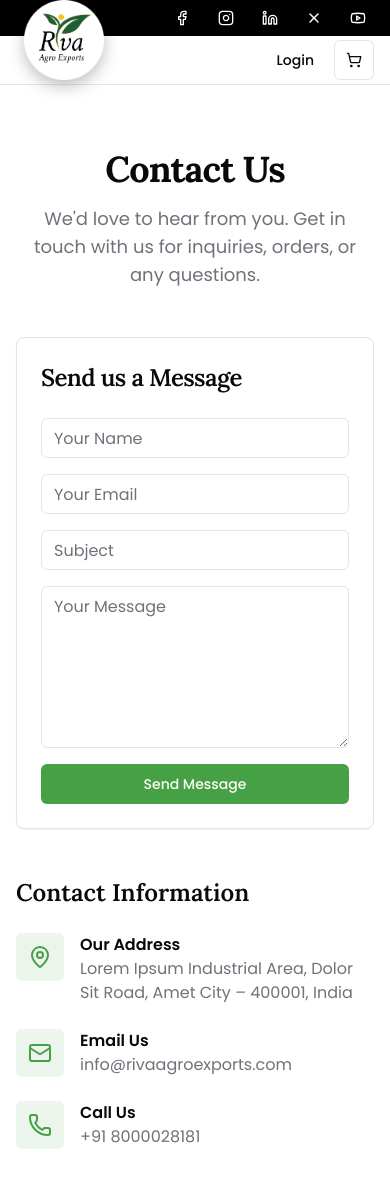
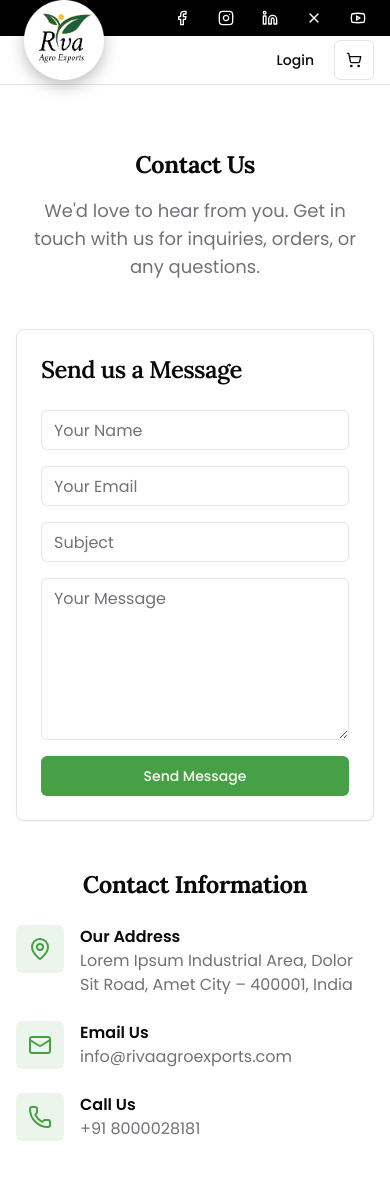
Before and after one commit to Pjanrao/riva-agro-export, a Next.js app: page /contact in a window 390 px wide. Shown: the top 1182 px of the page. Built offline with nearby package versions, Linux system fonts and the light colour scheme.

Commit message:
product detail page responsive

```diff
--- a/src/app/(web)/about/page.tsx
+++ b/src/app/(web)/about/page.tsx
@@ -5,9 +5,9 @@ export default function AboutPage() {
   return (
     <div className="container py-16">
       <div className="text-center">
-        <h1 className="font-headline text-4xl font-bold tracking-tight">
+<h2 className="text-center font-headline text-2xl sm:text-3xl md:text-4xl font-bold tracking-tight">
           About Riva Agro Exports
-        </h1>
+        </h2>
         <p className="mt-4 max-w-3xl mx-auto text-lg text-muted-foreground">
           Your trusted partner in bridging the gap between fertile farms and the global market.
         </p>
@@ -19,21 +19,24 @@ export default function AboutPage() {
 
       <div className="max-w-4xl mx-auto mt-12 space-y-8">
         <div>
-          <h2 className="font-headline text-3xl font-semibold">Our Mission</h2>
+       <h2 className="text-center font-headline text-2xl sm:text-3xl md:text-4xl font-bold tracking-tight">
+Our Mission</h2>
           <p className="mt-4 text-muted-foreground">
             Our mission is to empower local farmers by providing them with a global platform to showcase their hard work and quality produce. We are committed to fostering sustainable agricultural practices, ensuring fair trade, and delivering unparalleled value to our clients worldwide. We strive to be a beacon of quality and trust in the agro-export industry.
           </p>
         </div>
 
         <div>
-          <h2 className="font-headline text-3xl font-semibold">Our Story</h2>
+   <h2 className="text-center font-headline text-2xl sm:text-3xl md:text-4xl font-bold tracking-tight">
+Our Story</h2>
           <p className="mt-4 text-muted-foreground">
             Founded with a passion for agriculture and a vision for global trade, Riva Agro Exports started as a small venture with a big dream. Over the years, we have grown into a reputable export house, building strong relationships with farmers and international buyers. Our journey is a testament to our dedication to quality, integrity, and the enduring spirit of farming communities.
           </p>
         </div>
 
         <div>
-          <h2 className="font-headline text-3xl font-semibold">Our Values</h2>
+      <h2 className="text-center font-headline text-2xl sm:text-3xl md:text-4xl font-bold tracking-tight">
+Our Values</h2>
            <ul className="mt-4 space-y-2 text-muted-foreground list-disc list-inside">
               <li><strong>Quality First:</strong> We never compromise on the quality of our products.</li>
               <li><strong>Integrity:</strong> We conduct our business with honesty and transparency.</li>
--- a/src/app/(web)/contact/page.tsx
+++ b/src/app/(web)/contact/page.tsx
@@ -8,7 +8,8 @@ export default function ContactPage() {
   return (
     <div className="container py-16">
       <div className="text-center">
-        <h1 className="font-headline text-4xl font-bold tracking-tight">Contact Us</h1>
+       <h2 className="text-center font-headline text-2xl sm:text-3xl md:text-4xl font-bold tracking-tight">
+Contact Us</h2>
         <p className="mt-4 max-w-2xl mx-auto text-lg text-muted-foreground">
           We'd love to hear from you. Get in touch with us for inquiries, orders, or any questions.
         </p>
@@ -33,7 +34,8 @@ export default function ContactPage() {
         </Card>
 
         <div className="space-y-6">
-            <h2 className="font-headline text-2xl font-semibold">Contact Information</h2>
+           <h2 className="text-center font-headline text-2xl sm:text-3xl md:text-4xl font-bold tracking-tight">
+Contact Information</h2>
             <div className="flex items-start gap-4">
                 <div className="bg-primary/10 text-primary p-3 rounded-md">
                     <MapPin className="h-6 w-6" />
```
